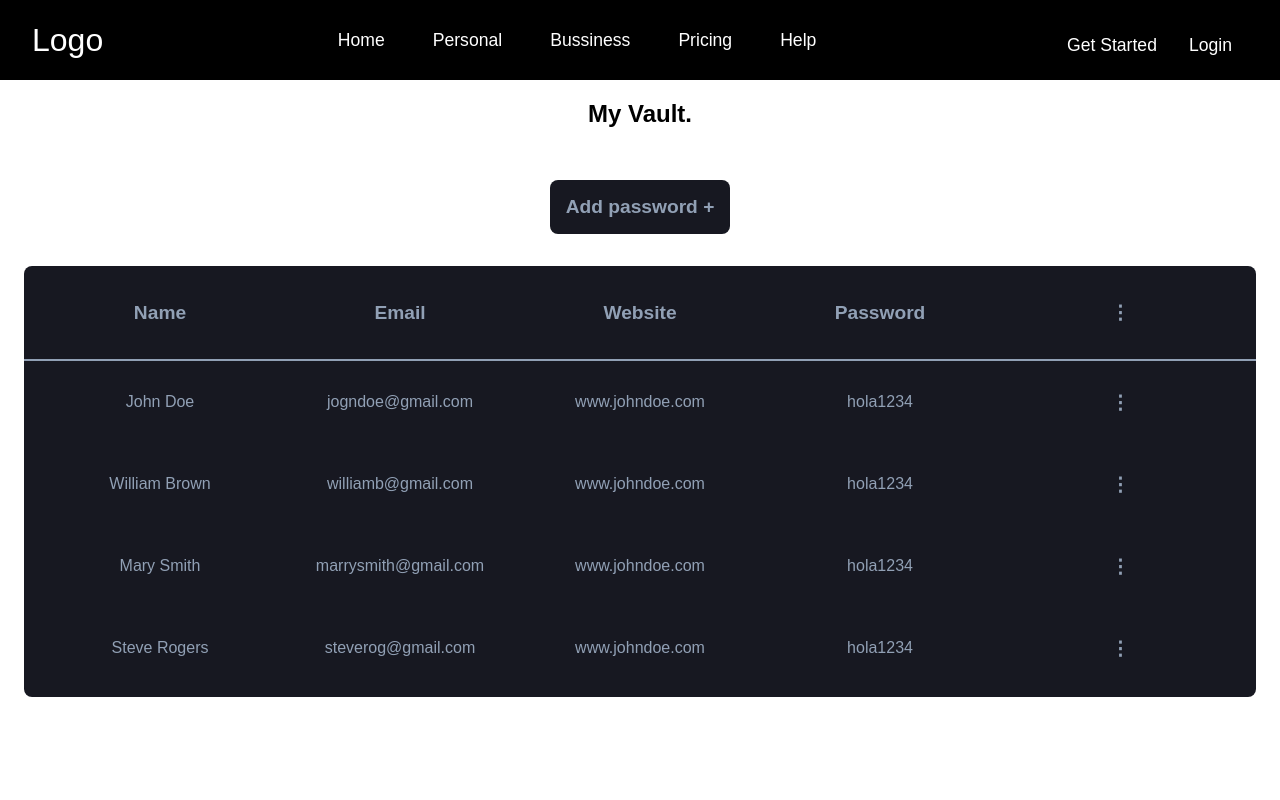
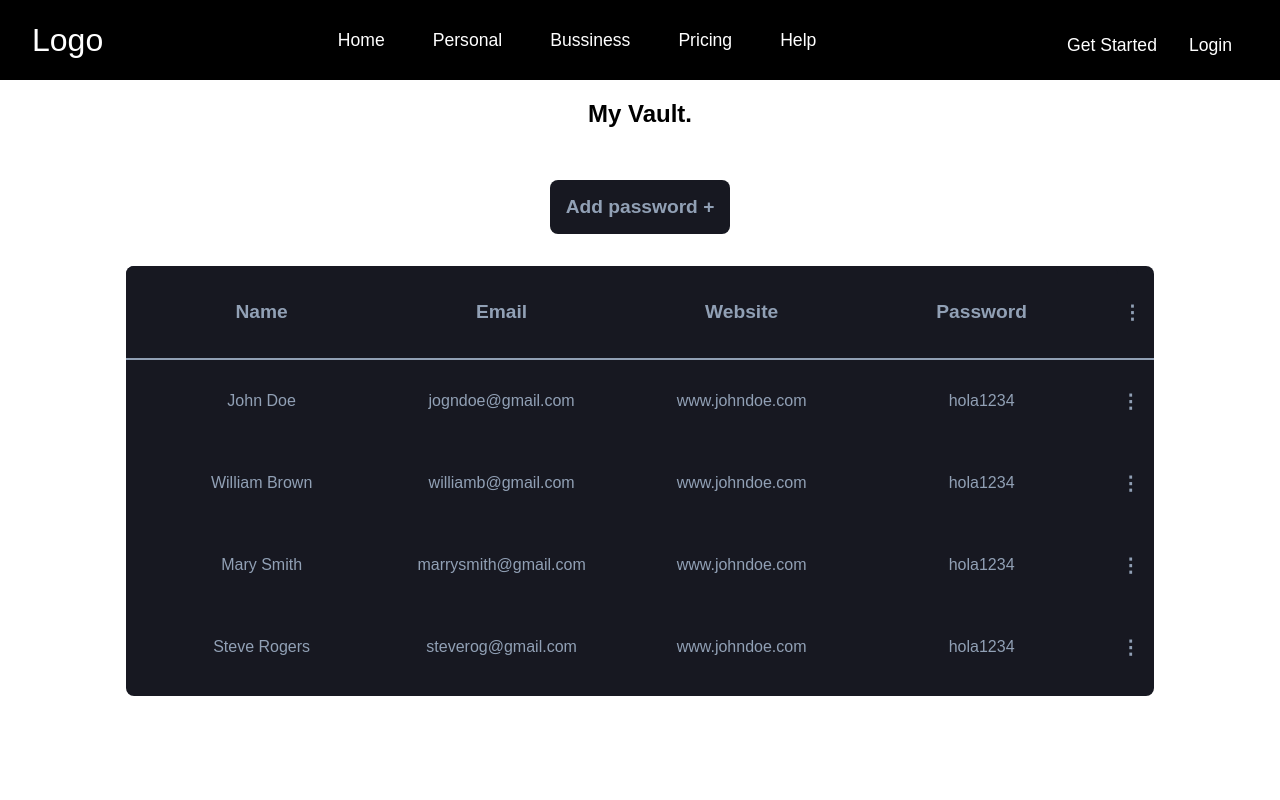
Before and after one commit to KrishT0/Guardian, a React (Vite) app in the folder frontend/: page /vault in a window 1280 px wide. Shown: the top 800 px of the page. Built offline with nearby package versions, Linux system fonts and the light colour scheme.

Commit message:
Refactor list and table components vault functionality completed

```diff
--- a/frontend/src/components/Vault/List.jsx
+++ b/frontend/src/components/Vault/List.jsx
@@ -38,11 +38,13 @@ function List({ info }) {
           password={info.password}
         />
       )}
-      <div className={classes.list} onClick={openModal}>
-        <p>{info.name}</p>
-        <p>{info.email}</p>
-        <p>{info.website}</p>
-        <p>{info.password}</p>
+      <div className={classes.wholeList}>
+        <div className={classes.list} onClick={openModal}>
+          <p>{info.name}</p>
+          <p>{info.email}</p>
+          <p>{info.website}</p>
+          <p>{info.password}</p>
+        </div>
         <div>
           <Dropdown
             handleShowPassword={handleShowPassword}
--- a/frontend/src/components/Vault/Table.jsx
+++ b/frontend/src/components/Vault/Table.jsx
@@ -36,12 +36,14 @@ function Table() {
 
   return (
     <main>
-      <div className={classes.topHeadRow}>
-        <p>Name</p>
-        <p>Email</p>
-        <p>Website</p>
-        <p>Password</p>
-        <p>⋮</p>
+      <div className={classes.topRowContainer}>
+        <div className={classes.topHeadRow}>
+          <p>Name</p>
+          <p>Email</p>
+          <p>Website</p>
+          <p>Password</p>
+        </div>
+        <p className={classes.threeDot}>⋮</p>
       </div>
       {data.map((item) => (
         <List key={item.id} info={item} />
--- a/frontend/src/components/Vault/vault.module.css
+++ b/frontend/src/components/Vault/vault.module.css
@@ -9,24 +9,51 @@
 }
 
 .topHeadRow p,
-.list p,
-.list div {
+.list p {
   text-align: center;
   width: 15rem;
 }
 
+.topRowContainer {
+  display: flex;
+  align-items: center;
+  background: #171821;
+  border-top-right-radius: 0.5rem;
+  border-top-left-radius: 0.5rem;
+  color: #91a0b5;
+  border-bottom: 2px solid #91a0b5;
+}
+
+.threeDot {
+  color: #91a0b5;
+  padding: 0.3rem;
+  font-weight: bold;
+  font-size: larger;
+  margin-right: 0.5rem;
+}
+
 .topHeadRow {
+  border-top-right-radius: 0.5rem;
+  border-top-left-radius: 0.5rem;
   display: flex;
   justify-content: space-between;
   align-items: center;
   background: #171821;
-  color: #91a0b5;
   padding: 1rem;
-  border-top-right-radius: 0.5rem;
-  border-top-left-radius: 0.5rem;
   font-weight: bold;
   font-size: larger;
-  border-bottom: 2px solid #91a0b5;
+}
+
+.wholeList {
+  display: flex;
+  background: #171821;
+  align-items: center;
+}
+
+.wholeList:hover,
+.list:hover {
+  background: #252d39;
+  transition: 300ms ease-in-out;
 }
 
 .list {
@@ -36,9 +63,10 @@
   background: #171821;
   color: #91a0b5;
   padding: 1rem;
+  cursor: pointer;
 }
 
-.bottomTable{
+.bottomTable {
   height: 0.5rem;
   background: #171821;
   border-bottom-left-radius: 0.5rem;
@@ -46,40 +74,40 @@
   margin-bottom: 4rem;
 }
 
-.modal{
- width: 50rem;
- height: 30rem;
- background: #1E222A;
- color: #9F8457;
- margin: 3rem auto;
- border-radius: 1rem;
- padding: 2rem;
+.modal {
+  width: 50rem;
+  height: 30rem;
+  background: #1e222a;
+  color: #9f8457;
+  margin: 3rem auto;
+  border-radius: 1rem;
+  padding: 2rem;
 }
 
-.form{
+.form {
   display: flex;
   flex-direction: column;
   gap: 0.5rem;
   align-items: center;
 }
 
-.form label{
+.form label {
   font-size: 1.2rem;
   text-align: left;
 }
 
-.form .inputElement{
+.form .inputElement {
   display: flex;
   flex-direction: column;
   gap: 0.5rem;
-  align-items:flex-start;
+  align-items: flex-start;
   width: 100%;
 }
 
-.form input{
-  background: #1E222A;
-  color: #9F8457;
-  border: 2px solid #9F8457;
+.form input {
+  background: #1e222a;
+  color: #9f8457;
+  border: 2px solid #9f8457;
   border-radius: 0.5rem;
   padding: 0.5rem;
   outline: none;
@@ -87,20 +115,20 @@
   width: 95%;
 }
 
-.form input:focus{
-  border: 3px solid #61AFEF;
+.form input:focus {
+  border: 3px solid #61afef;
 }
 
-.form button{
+.form button {
   border: none;
   width: 50%;
   padding: 0.5rem;
   border-radius: 0.5rem;
   margin-top: 2rem;
-  background: #9F8457;
-  color: #1E222A;
+  background: #9f8457;
+  color: #1e222a;
 }
 
-.form span{
-  color: #FCA5A5;
+.form span {
+  color: #fca5a5;
 }
--- a/frontend/src/utils/dropdown.module.css
+++ b/frontend/src/utils/dropdown.module.css
@@ -10,12 +10,13 @@
   border: 1px solid grey;
   width: 150px;
   z-index: 1;
+  outline: none;
 }
 
 .menu > li {
   margin: 0;
 
-  background-color: white;
+  background-color: #91a0b5;
 }
 
 .menu > li:hover {
@@ -35,12 +36,13 @@
   cursor: pointer;
 }
 
-.dropdown > button{
+.dropdown > button {
   background: none;
-  color:#91a0b5 ;
+  color: #91a0b5;
   font-weight: 700;
   font-size: larger;
   border: none;
   outline: none;
   cursor: pointer;
+  padding: 0.2rem;
 }
```
